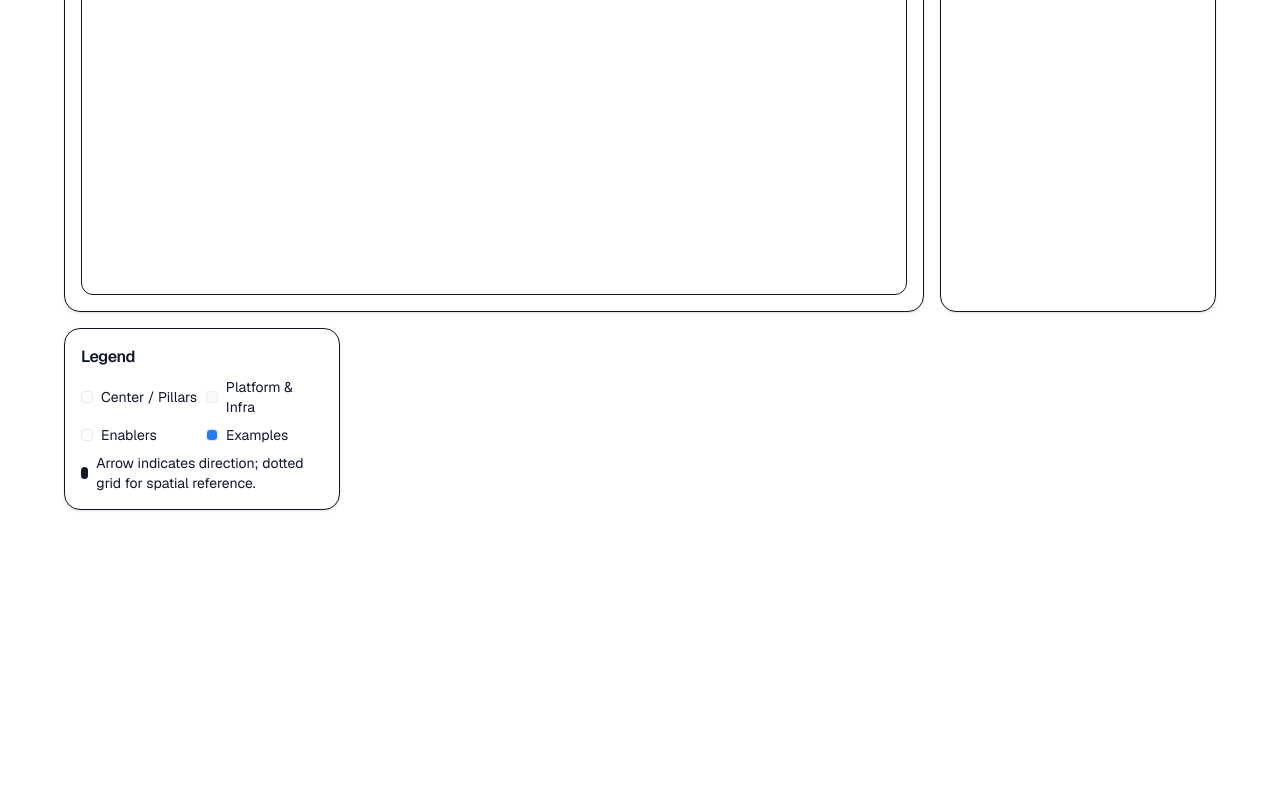
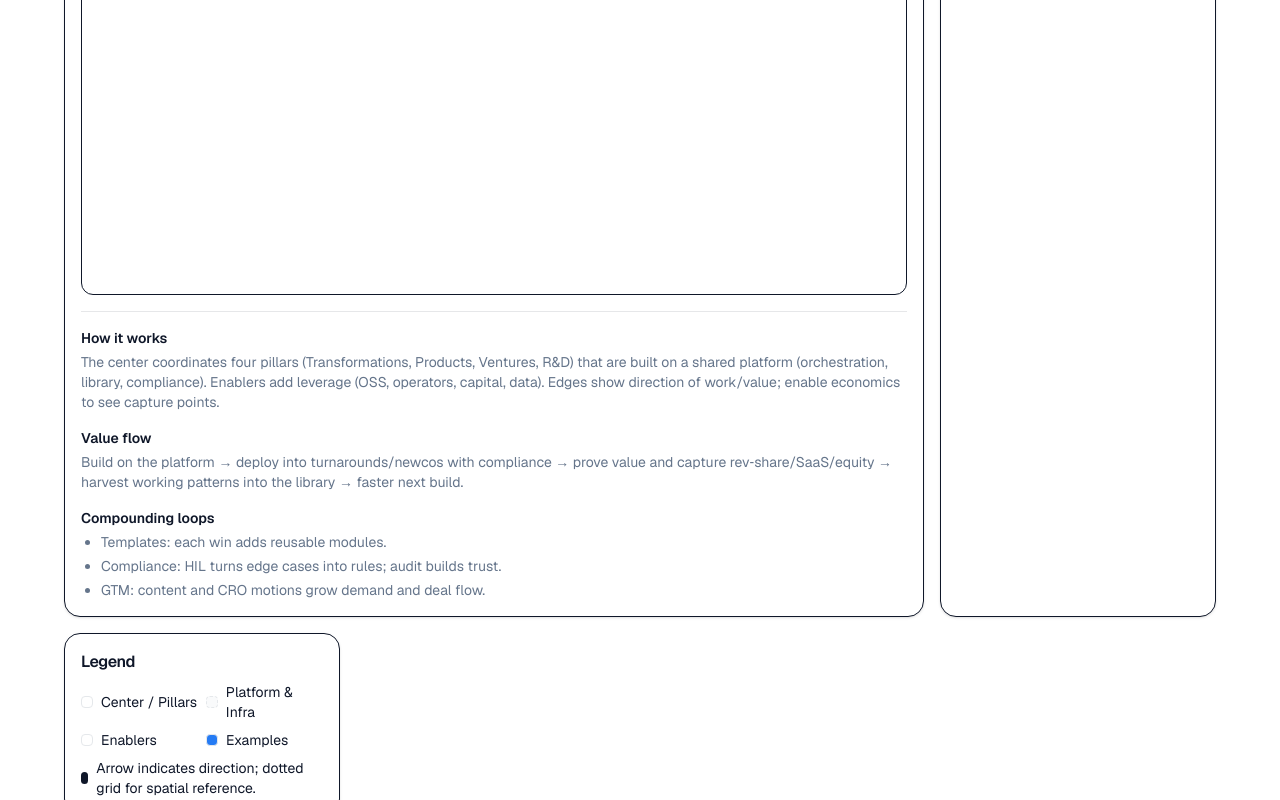
Before and after one commit to CryptoJym/utlyze-business-structure-site, a Next.js app: page / in a window 1280 px wide. Shown: the part 520-1320 px from the top of the page. Before the commit the page ends 1054 px from the top, so only its background shows below. Built offline with nearby package versions, Linux system fonts and the light colour scheme.

Commit message:
docs(map): add detailed description under Ecosystem Map explaining roles, flows, value capture, and loops

```diff
--- a/components/visualizations/UtilizeEcosystem.tsx
+++ b/components/visualizations/UtilizeEcosystem.tsx
@@ -249,6 +249,25 @@ export default function UtilizeEcosystem() {
                 </CardHeader>
                 <CardContent>
                   <FlowCanvas nodes={nodes} edges={edges} />
+                  <Separator className="my-4" />
+                  <div className="space-y-4 text-sm text-muted-foreground">
+                    <div>
+                      <h4 className="mb-1 font-semibold text-foreground">How it works</h4>
+                      <p>The center coordinates four pillars (Transformations, Products, Ventures, R&amp;D) that are built on a shared platform (orchestration, library, compliance). Enablers add leverage (OSS, operators, capital, data). Edges show direction of work/value; enable economics to see capture points.</p>
+                    </div>
+                    <div>
+                      <h4 className="mb-1 font-semibold text-foreground">Value flow</h4>
+                      <p>Build on the platform → deploy into turnarounds/newcos with compliance → prove value and capture rev‑share/SaaS/equity → harvest working patterns into the library → faster next build.</p>
+                    </div>
+                    <div>
+                      <h4 className="mb-1 font-semibold text-foreground">Compounding loops</h4>
+                      <ul className="list-disc pl-5 space-y-1">
+                        <li>Templates: each win adds reusable modules.</li>
+                        <li>Compliance: HIL turns edge cases into rules; audit builds trust.</li>
+                        <li>GTM: content and CRO motions grow demand and deal flow.</li>
+                      </ul>
+                    </div>
+                  </div>
                 </CardContent>
               </Card>
 
```
